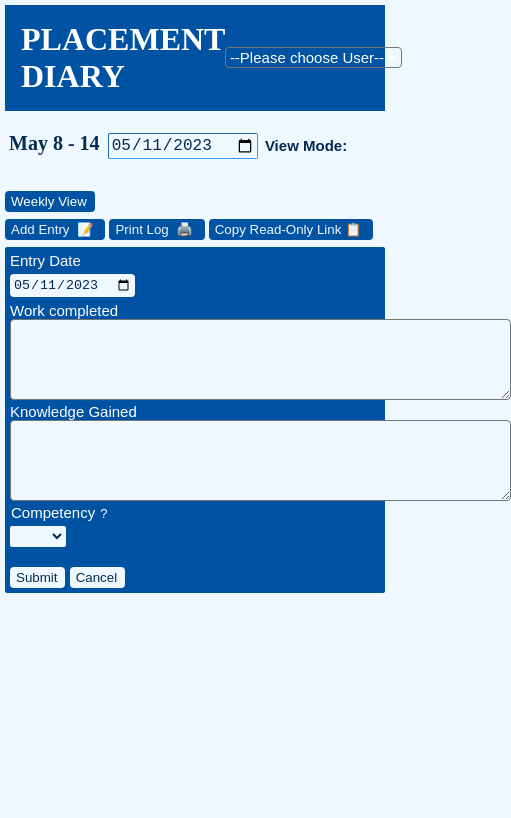
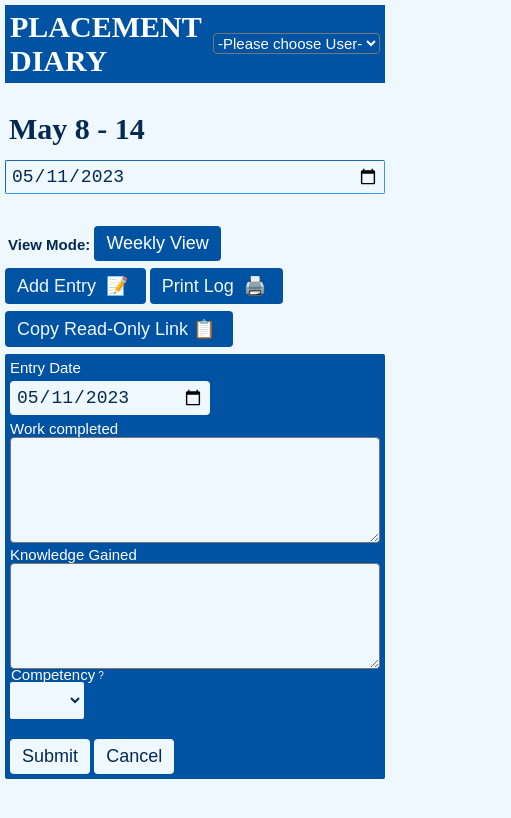
Before and after one commit to Hcampbell5/WP_PlacementDiary, a website: page client/index.html in a window 390 px wide. Both pictures are taken after a click on the button "Add Entry 📝". Shown: the whole page, 511 px wide, since content can reach past the window. Drawn offline with Linux system fonts and the light colour scheme; no server answers.

Commit message:
new CSS for mobile

```diff
--- a/client/index.html
+++ b/client/index.html
@@ -11,7 +11,7 @@
 <header>
     <h1>PLACEMENT DIARY</h1>
     <select name="user-selector" id="userIDslct" class="user_buttons">
-        <option disabled selected value="">--Please choose User--</option>
+        <option disabled selected value="">-Please choose User-</option>
         <option value="abc">User1</option>
         <option value="def">User2</option>
     </select>
@@ -20,66 +20,31 @@
 
 <main>
     <section id="logDisplay">
-        <h2 id="logMonth"
-            class='date-selector'> Month </h2>
-        <input type="date"
-            name="logDateRange"
-            class=user_buttons
-            id="logDateRange"/>
+        <h2 id="logMonth" class='date-selector'> Month </h2>
+        <input type="date" name="logDateRange" class=user_buttons id="logDateRange"/>
         <label for="viewModeBtn" id="viewModeLbl">View Mode:</label>
-        <input id=viewModeBtn
-            type="button"
-            class=user_buttons
-            value="Weekly View"/>
+        <input id=viewModeBtn type="button" class=user_buttons value="Weekly View"/>
     </section>
 
-    <input id=showLogEntryForm
-        class=user_buttons
-        type=button
-        value="Add Entry  📝 "/>
-    <input id=printLog
-        class=user_buttons
-        type=button
-        value="Print Log  🖨️ "/>
-    <input id=shareLog
-        class=user_buttons
-        type=button
-        value="Copy Read-Only Link 📋 "/>
-
-
+    <input id=showLogEntryForm class=user_buttons type=button value="Add Entry  📝 "/>
+    <input id=printLog class=user_buttons type=button value="Print Log  🖨️ "/>
+    <input id=shareLog class=user_buttons type=button value="Copy Read-Only Link 📋 "/>
 
     <div class="hide-on-button-press hidden">
         <label for="logDate" class="hidden" >Entry Date</label>
-        <input type="date"
-            id="logDate"
-            name ="log-date"
-            min="01-01"
-            class="hide-on-button-press hidden"
-            lang="en-GB">
+        <input type="date" id="logDate" name ="log-date" min="01-01" class="hide-on-button-press hidden" lang="en-GB">
 
         <label for="workcmp" class="hidden">Work completed</label>
-        <textarea type="text"
-            id="workCmp"
-            name="work-done" required
-            size ="25"
-            cols="60"
-            rows="5"
-            class="hide-on-button-press hidden"
-        ></textarea>
+        <textarea type="text"  id="workCmp"  name="work-done" required size ="25"cols="60" rows="5" class="hide-on-button-press hidden"></textarea>
 
         <label for="knGain" class="hidden">Knowledge Gained</label>
-        <textarea type="text"
-            id="knGain"
-            name="knownledge-gained" required
-            size ="25"
-            cols="60"
-            rows="5"
-            class="hide-on-button-press hidden"
-        ></textarea>
+        <textarea type="text" id="knGain" name="knownledge-gained" required size ="25" cols="60" rows="5" class="hide-on-button-press hidden"></textarea>
+
         <div class="tooltip-container">
             <label for="cmptcy" class="hidden">Competency</label>
             <div class="tooltip" title="This log includes support for ICTtech competency codes A trough E to properly categorise the work you complete. Check out www.theiet.org to find out more"> ? </div>
         </div>
+
         <select name="competency-level" id="cmptcy" class="hide-on-button-press hidden">
             <optgroup label="A - knowledge and understanding">
                 <option value="A1">A1</option>
@@ -111,20 +76,14 @@
             <div id="selectedItems"></div>
         <input id=submitEntry type=submit value="Submit" class="hide-on-button-press hidden">
         <input id=CancelLogEdit type=submit value="Cancel" >
-
     </div>
-
 </main>
 
 <template id="tplate-entry">
     <article class = "entry">
-        <!-- <aside>Date :</aside> -->
         <p class ="entry-date">Date</p>
-        <!--<aside>Work Completed :</aside> -->
         <p class ="entry-work">Work Completed</p>
-        <!--<aside>Knowledge Gain :</aside> -->
         <p class ="entry-xp">Knowledge Used</p>
-        <!--<aside>Competency Levels :</aside> -->
         <p class ="entry-competency">Competency Level</p>
         <a id=editlog class="entry-editLog">Edit Log</a>
     </article>
--- a/client/style.css
+++ b/client/style.css
@@ -50,7 +50,6 @@ h1 {
   font-weight: bold;
 }
 
-
 #userIDslct {
   background-color: transparent;
   color: white;
@@ -58,6 +57,7 @@ h1 {
   width: auto;
 }
 
+/* month/date displat  */
 h2 {
   font-size: 20px;
   display: inline;
@@ -66,6 +66,7 @@ h2 {
   color: var(--text);
 }
 
+/* animations for buttons */
 input[type="button"] {
   transition: transform 0.2s;
   background-color: #0052A3;
@@ -81,7 +82,6 @@ input[type="submit"] {
   background-color: var(--background);
   color: var(--text);
   cursor: pointer;
-
 }
 
 input[type="submit"]:active {
@@ -186,6 +186,7 @@ template {
   width: 100%;
 }
 
+/*  Styles for the entries themselves */
 article.entry {
   border: 2px solid #3399FF;
   border-radius: 2px;
@@ -236,6 +237,7 @@ input {
   border-color: transparent;
 }
 
+/* hides entry fields */
 .hidden {
   display: none;
 }
@@ -244,6 +246,7 @@ a {
   color: var(--text);
 }
 
+/* style for the viewmode buttons */
 #viewModeLbl{
   margin-left: 3px;
   display: inline-block;
@@ -258,6 +261,7 @@ a {
   color: #ffffff;
 }
 
+/* style for custom competencies */
 .selected-item {
   display: inline-flex;
   background-color: var(--background);
@@ -287,6 +291,7 @@ a {
   cursor: pointer;
 }
 
+/* style for the tooltip */
 .tooltip-container {
   padding: -15px;
   margin-top: -13px;
@@ -331,3 +336,72 @@ a {
   visibility: visible;
   opacity: 1;
 }
+
+/* Custom styles for <600px screen */
+@media only screen and (max-width: 600px) {
+
+  header {
+    padding: 5px;
+  }
+
+  h1 {
+    font-size: 30px;
+  }
+
+  h2 {
+    font-size: 30px;
+  }
+
+  #logDisplay {
+    flex-direction: column;
+    align-items: flex-start;
+  }
+
+  .date-selector {
+    margin-bottom: 5px;
+  }
+
+  #logDateRange {
+    width: 100%;
+  }
+
+  .tooltip {
+    top: -10px;
+    right: -25px;
+    font-size: 10px;
+    padding: 1px 3px;
+  }
+
+  article.entry {
+    font-size: 18px;
+  }
+  .entry-editLog {
+    font-size: 15px;
+  }
+
+  input[type="button"],
+  input[type="submit"] {
+    padding: 5px 10px;
+    font-size: 18px;
+  }
+
+  input[id="logDateRange"],
+  input[id="logDate"] {
+    padding: 5px;
+    font-size: 18px;
+    width: 200px;
+  }
+
+  textarea {
+    font-size: 18px;
+    width: 100%;
+  }
+
+  #cmptcy {
+    padding: 8px;
+    font-size: 15px;
+  }
+
+
+
+}
```
Also changed, not shown: README.md.
